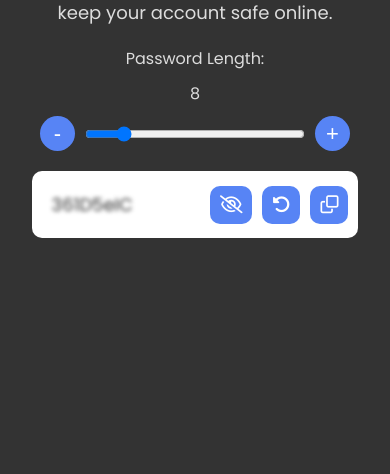
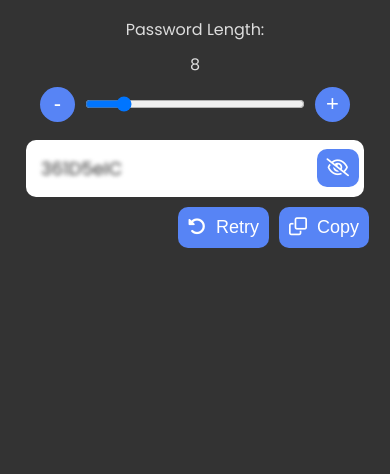
Before and after one commit to avenjd/RandomPassword, a plain HTML site: page index.html in a window 390 px wide. Shown: the part 370-844 px from the top of the page. Drawn offline with Linux system fonts and the light colour scheme.

```diff
--- a/index.html
+++ b/index.html
@@ -2,7 +2,9 @@
 	<head>
 		<meta charset="UTF-8" />
 		<meta http-equiv="X-UA-Compatible" content="IE=edge" />
-		<meta name="viewport" content="width=device-width, initial-scale=1.0" />
+		<meta
+			name="viewport"
+			content="width=device-width, user-scalable=no, initial-scale=1.0, maximum-scale=1.0, minimum-scale=1.0" />
 		<title>Random Pass</title>
 		<link rel="stylesheet" href="style.css" />
 		<script
@@ -38,17 +40,24 @@
 					<button id="increment-btn">+</button>
 				</div>
 			</div>
+
+			<div class="copy-text-container">
 				<div class="copy-text">
 					<div class="input-copy-text filter"></div>
 					<div class="pass-settings">
 						<button class="btn-copy" id="show-btn">
 							<i class="eye fa-regular fa-eye-slash"></i>
 						</button>
+					</div>
+				</div>
+				<div class="copy-settings">
 					<button class="btn-copy" id="refresh-btn">
 						<i class="fas fa-solid fa-rotate-left"></i>
+						<span>Retry</span>
 					</button>
 					<button id="copy-btn" class="btn-copy">
 						<i class="far fa-clone"></i>
+						<span>Copy</span>
 					</button>
 				</div>
 			</div>
--- a/index.js
+++ b/index.js
@@ -1,4 +1,5 @@
 const copyText = document.querySelector('.copy-text')
+const copySettings = document.querySelector('.copy-settings')
 const input = document.querySelector('.input-copy-text')
 const passLength = document.querySelector('#length')
 const passLengthDisplay = document.querySelector('#pass-length')
@@ -7,7 +8,6 @@ const incrementBtn = document.querySelector('#increment-btn')
 const refreshBtn = document.querySelector('#refresh-btn')
 const copyBtn = document.querySelector('#copy-btn')
 const showBtn = document.querySelector('#show-btn')
-
 passLengthDisplay.textContent = passLength.value
 
 passLength.addEventListener('input', () => {
@@ -37,10 +37,10 @@ refreshBtn.addEventListener('click', () => {
 
 const copy = () => {
 	navigator.clipboard.writeText(input.textContent).then(function () {
-		copyText.classList.add('active')
+		copySettings.classList.add('active')
 		window.getSelection().removeAllRanges()
 		setTimeout(() => {
-			copyText.classList.remove('active')
+			copySettings.classList.remove('active')
 		}, 2000)
 	})
 }
--- a/style.css
+++ b/style.css
@@ -23,7 +23,6 @@ p {
 	max-width: 687px;
 	margin: 0 auto;
 	padding: 10px;
-	height: 100vh;
 }
 .text {
 	padding: 10px;
@@ -46,10 +45,9 @@ p {
 	display: flex;
 	justify-content: space-between;
 	align-items: center;
-	padding: 10px;
-	border-radius: 10px;
 	background-color: #fff;
-	width: 70%;
+	width: 100%;
+	padding: 5px;
 }
 .input-copy-text {
 	padding: 10px;
@@ -88,12 +86,27 @@ p {
 input[type='range'] {
 	width: 220px;
 }
-.input-copy-text {
-	width: 250px;
+
+.copy-text-container {
+	display: flex;
+	justify-content: center;
+	align-items: center;
+	flex-direction: row;
+	padding: 0.5em 1em;
+	margin-top: 10px;
+	width: 100%;
 }
 .copy-text {
-	margin-top: 20px;
+	border-radius: 10px;
 }
+.copy-settings {
+	display: flex;
+	justify-content: center;
+	align-items: center;
+	gap: 10px;
+	margin-left: 10px;
+}
+
 .copy-text button,
 button {
 	padding: 10px;
@@ -105,10 +118,10 @@ button {
 	border-radius: 10px;
 	cursor: pointer;
 }
-.copy-text button:active {
+button:active {
 	background-color: #809ce2;
 }
-.copy-text #copy-btn::before {
+#copy-btn::before {
 	content: 'Copied';
 	position: absolute;
 	top: -50px;
@@ -119,7 +132,7 @@ button {
 	font-size: 15px;
 	display: none;
 }
-.copy-text #copy-btn::after {
+#copy-btn::after {
 	content: '';
 	display: none;
 	position: absolute;
@@ -131,20 +144,31 @@ button {
 	transform: rotate(45deg);
 	z-index: -5;
 }
-.copy-text.active #copy-btn::before,
-.copy-text.active #copy-btn::after {
+.copy-settings.active #copy-btn::before,
+.copy-settings.active #copy-btn::after {
 	display: block;
 }
-@media (max-width: 550px) {
+@media (max-width: 600px) {
+	h1 {
+		font-size: 28px;
+	}
+	.container {
+		max-width: 100%;
+	}
 	.length-settings {
 		flex-direction: column;
 	}
-
+	.copy-text-container {
+		flex-direction: column;
+		width: 100%;
+	}
+	.copy-settings {
+		justify-content: flex-end;
+		width: 100%;
+		margin-top: 10px;
+	}
 	.input-copy-text {
 		overflow: hidden;
-	}
-	.copy-text {
-		width: 80%;
 	}
 	.pass-settings {
 		gap: 10px;
```
Lines whose indentation alone changed are shown as unchanged.
